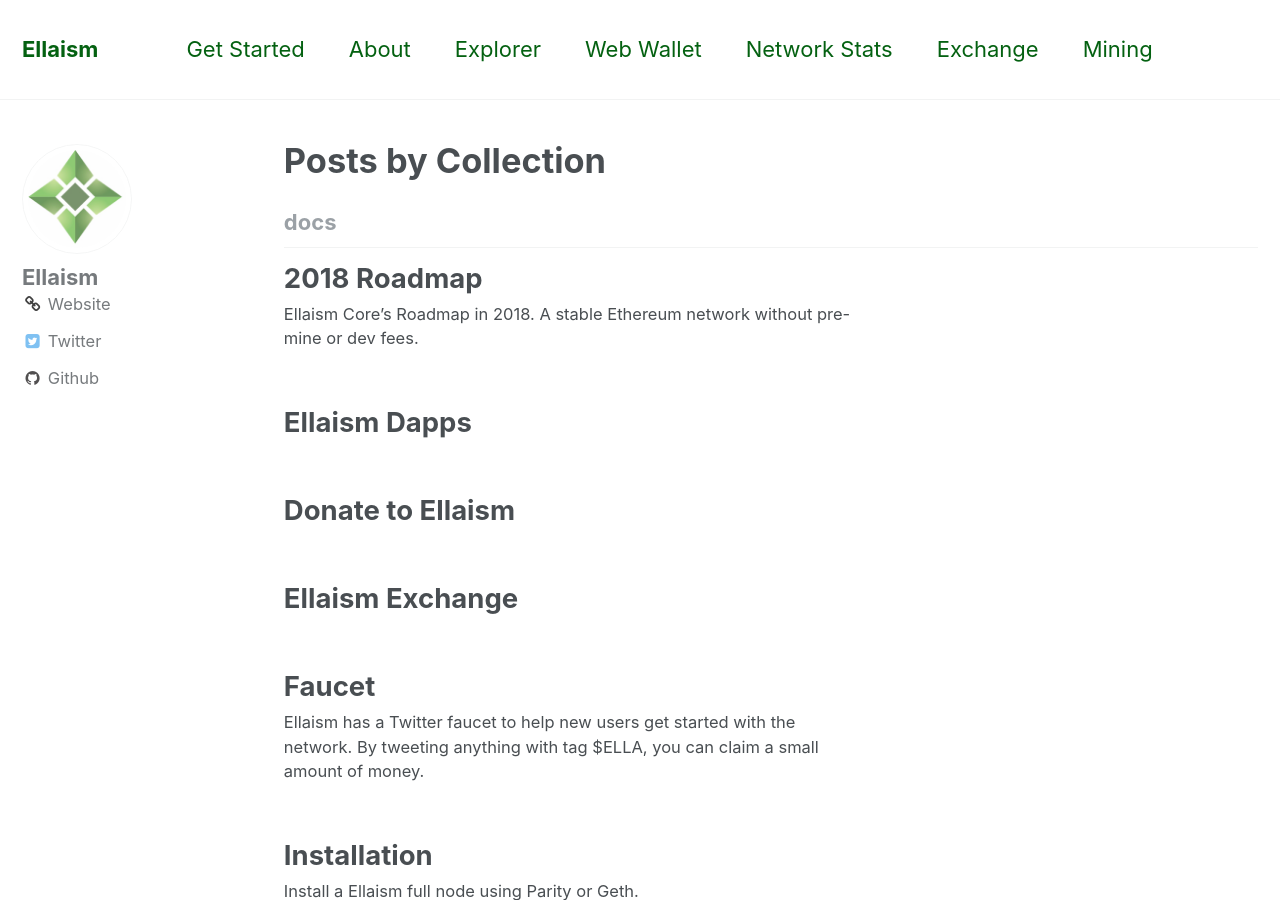
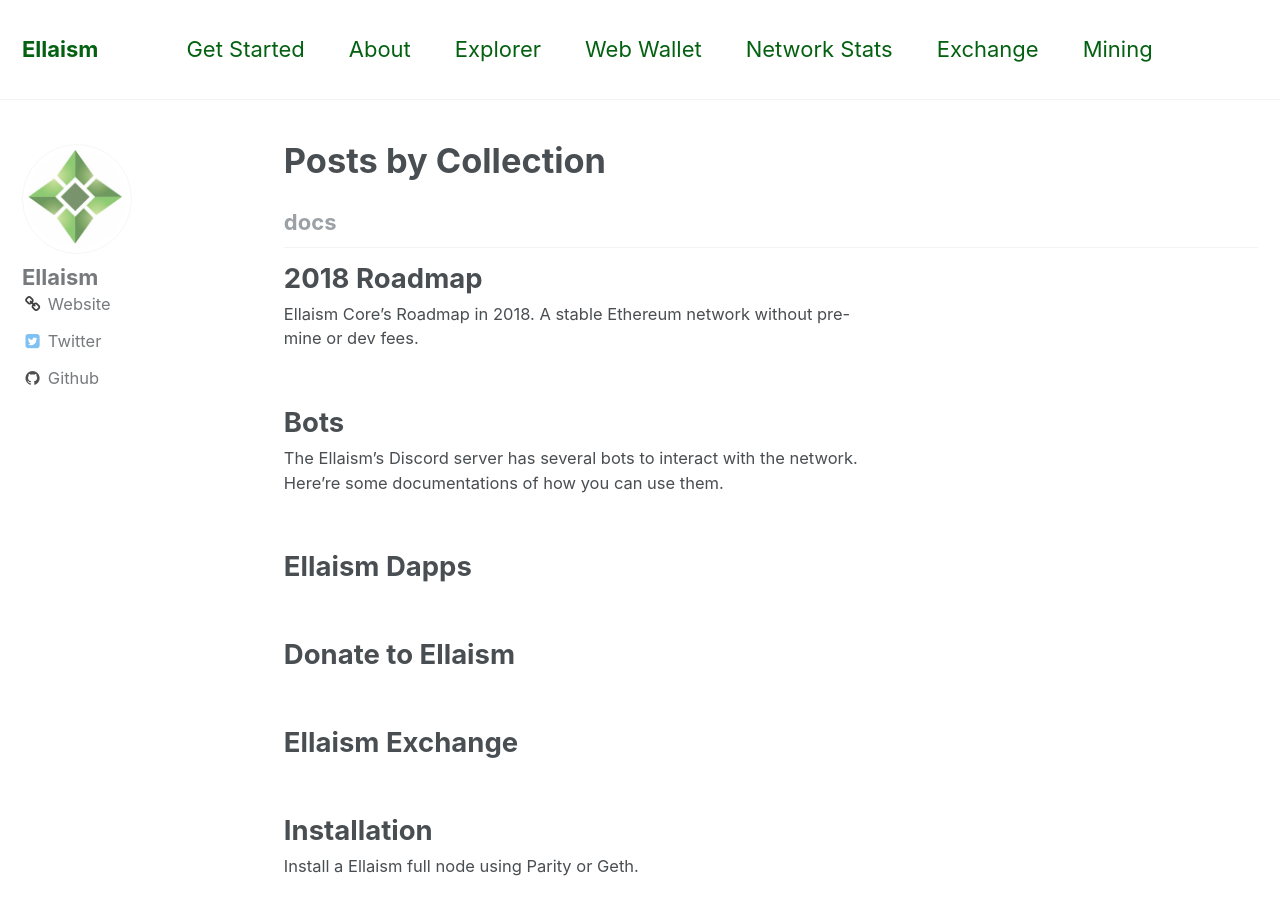
Before and after one commit to ellaism/ellaism.org, a Jekyll site: the page built from _pages/collection-archive.html, in a window 1280 px wide and 900 px high. Built offline with Jekyll 4.4.1, drawn with Linux system fonts in a browser that asks for light colours; some of the changed lines change nothing that is shown.

Commit message:
Add all current bots docs

````diff
--- a/_data/navigation.yml
+++ b/_data/navigation.yml
@@ -43,8 +43,8 @@
         url: /principles/
       - title: "Dapps"
         url: /dapps/
-      - title: "Faucet"
-        url: /faucet/
+      - title: "Bots"
+        url: /bots/
       - title: "Testnet"
         url: /testnet/
 
--- /dev/null
+++ b/_docs/bots.md
@@ -0,0 +1,81 @@
+---
+title: "Bots"
+permalink: /bots/
+modified: 2018-03-14
+---
+
+The Ellaism's [Discord server](https://discord.gg/EKtynbS) has several bots to interact with the network. Here're some documentations of how you can use them.
+
+## Twitter Faucet
+
+Ellaism has a Twitter faucet to help new users get started with the network. By tweeting anything with tag $ELLA, you can claim a small amount of money.
+
+First, get your Tweet ID, with a url like `https://twitter.com/ellaismcore/status/958926185991254016` the Tweet ID is the digits in the end `958926185991254016`.
+
+Then, go to the Ellaism discord. In `#bots` channel, send a message `!faucet claim <tweet id> <destination address>`.
+
+For example, `!faucet claim 958926462907658241 0xe9C2d958E6234c862b4AfBD75b2fd241E9556303`. The bot will then send you 1/2000 of the current balance in faucet, or 0.1 ELLA, whichever is lower.
+
+If you want to donate to the faucet, the address is
+[0x231ea5595788f704522c630a22c0b7cc49318ef6](https://explorer.ellaism.org/addr/0x231ea5595788f704522c630a22c0b7cc49318ef6).
+
+Special thanks to [TBates](https://keybase.io/tbates76) and [Buzzkillb](https://keybase.io/buzzkillb) for the initial donations that made the faucet possible. And [Dev Pool](https://pool.ellaism.org) sponsors the transaction fees.
+
+## Carbon Vote
+
+Carbon Vote is a voting process that your weight of voting is based on the ELLA coins you own. The Carbon Vote bot on the Discord server allows you to easily create a new Carbon Vote process yourself. To do this, first list all the voting options, in `#bots` channel, for each option, run:
+
+```
+!carbon new
+```
+
+Collect the resulting addresses and ask voters to send a **zero-value** transaction to a particular address if they're *for* a particular option. At any time, you can issue:
+
+```
+!carbon <address>
+```
+
+It will tell you how many carbons that particular option address has got.
+
+## Split Donations
+
+As requested, we have a bot (SplitBot) that allows you to donate a fixed percentage of mining rewards to a donation fund of your choice. In `#bots` channel, use:
+
+```
+!split <dev|community|contrib|default> <percentage> <address>
+```
+
+For all mining rewards sent to this address, it donates `<percentage>` to Dev Fund, Community Fund, Contributor Fund or the split address for Dev Fund and Community Fund, and then sends the rest of the funds to `<address>`. For example:
+
+```
+!split dev 5% 0x65767ec6d4d3d18a200842352485cdc37cbf3a21
+```
+
+This would donate an additional 5% to Dev Fund, and sends the rest of the balance to `0x65767ec6d4d3d18a200842352485cdc37cbf3a21`. The bot will then give you an contract address. After that, you simply need to mine to this split contract address.
+
+Pools like Dev Pool has the additional features of MINING token. If you mined to a split contract address, at any time, you can run:
+
+```
+!mining withdraw <split contract address>
+```
+
+And all your MINING tokens will be automatically sent to your wallet.
+
+## Testnet Faucet
+
+Ellaism has a testnet called Shikinseki, and we have a bot that allows you to get some money for testing on this testnet. See [Testnet](/testnet/) for more information.
+
+## RSVP Bot
+
+We hold weekly development meetings every Saturday 4pm UTC. It is recommended that you run the command below in `#development` channel on the Discord server, so that we have a good estimate on how many people will be there.
+
+```
+!rsvp yes
+```
+
+## Blockchain Discord Logs
+
+We also log most of the moderation actions of our Discord server directly to the Ellaism blockchain. Below are current logging addresses:
+
+* *ELLA Ethusiasts* role changes: [0x69808D56a15A4465F898Fd61a8a54beb24788Eb0](https://explorer.ellaism.org/account/0x69808D56a15A4465F898Fd61a8a54beb24788Eb0)
+* *ELLA Regulars* role changes: [0x05d12A005524Db8791A25C61B884eAD293a12F2a](https://explorer.ellaism.org/account/0x05d12A005524Db8791A25C61B884eAD293a12F2a)
--- a/_docs/faucet.md
+++ /dev/null
@@ -1,18 +0,0 @@
----
-title: "Faucet"
-permalink: /faucet/
-modified: 2018-03-03
----
-
-Ellaism has a Twitter faucet to help new users get started with the network. By tweeting anything with tag $ELLA, you can claim a small amount of money.
-
-First, get your Tweet ID, with a url like `https://twitter.com/ellaismcore/status/958926185991254016` the Tweet ID is the digits in the end `958926185991254016`.
-
-Then, go to the Ellaism discord. In `#ask-ella-bot` channel, send a message `!faucet claim <tweet id> <destination address>`.
-
-For example, `!faucet claim 958926462907658241 0xe9C2d958E6234c862b4AfBD75b2fd241E9556303`. The bot will then send you 1/2000 of the current balance in faucet, or 0.1 ELLA, whichever is lower.
-
-If you want to donate to the faucet, the address is
-[0x231ea5595788f704522c630a22c0b7cc49318ef6](https://explorer.ellaism.org/addr/0x231ea5595788f704522c630a22c0b7cc49318ef6).
-
-Special thanks to [TBates](https://keybase.io/tbates76) and [Buzzkillb](https://keybase.io/buzzkillb) for the initial donations that made the faucet possible. And [Dev Pool](https://pool.ellaism.org) sponsors the transaction fees.
````
